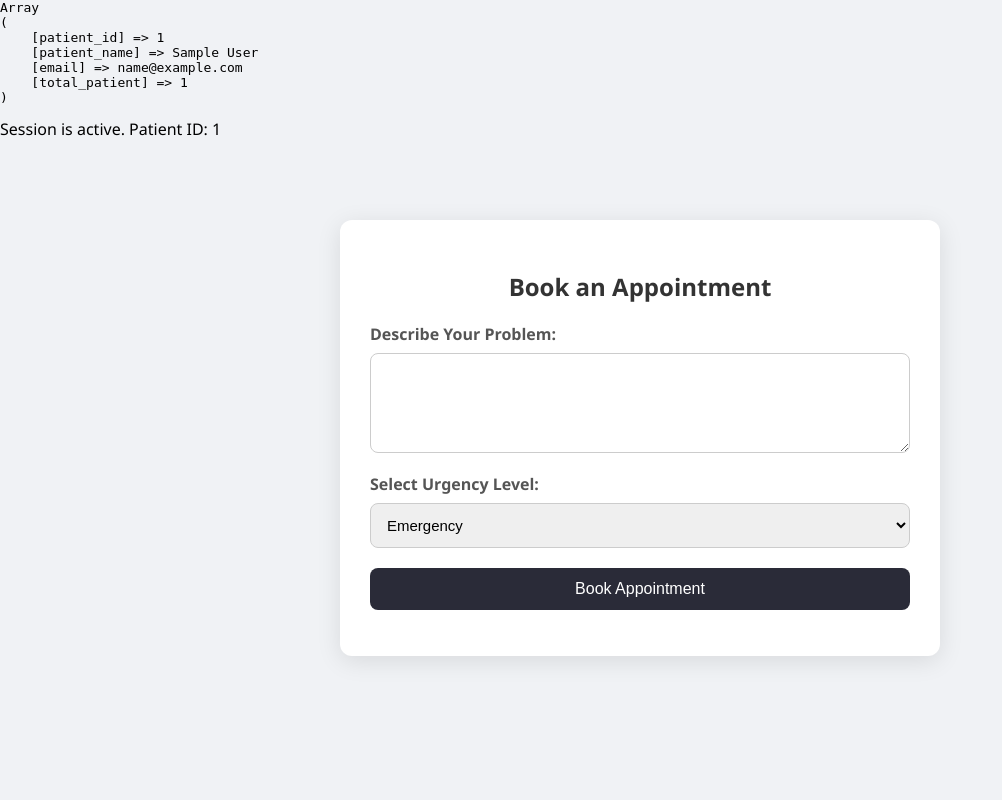
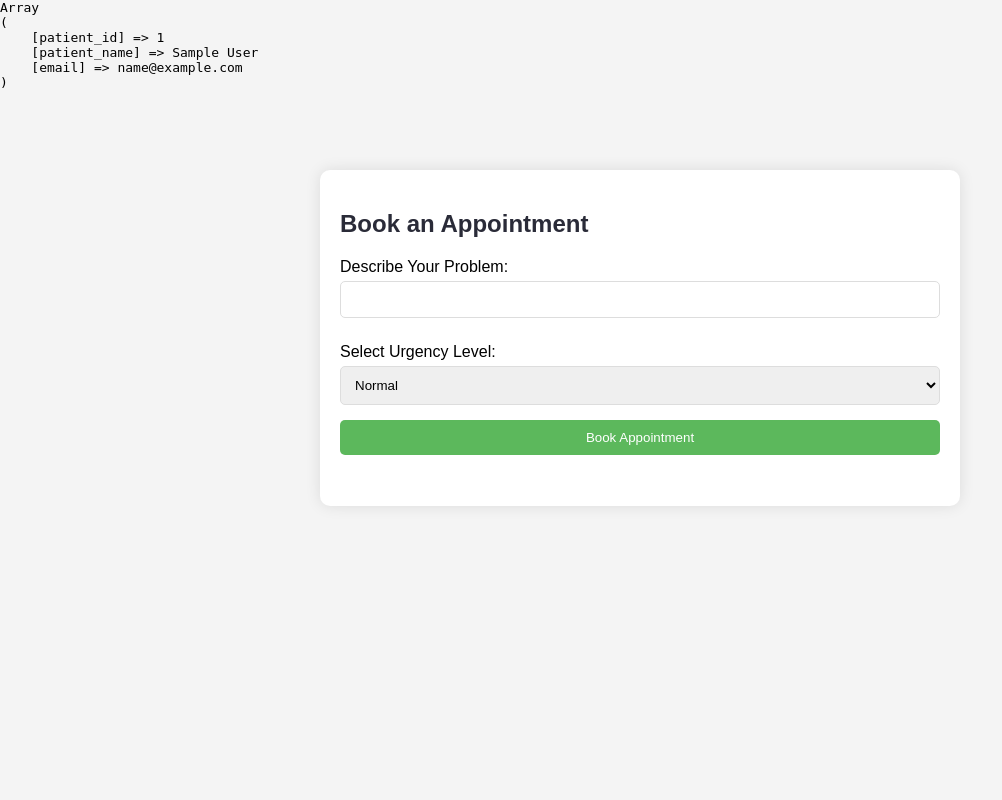
Before and after one commit to davidphilz/Hospital-Appointment-System, a PHP site: page /user-dashboard/dashboard/book_appointment.php in a window 1280 px wide. Shown: the whole page, without its empty margins (0-1002 px from the left). Run offline with PHP 8.4, Linux system fonts and the light colour scheme; the visitor is signed in with stand-in values (Sample User, id 1).

Commit message:
final push

```diff
--- a/Queuing Module/dashboard/book_appointment.php
+++ b/Queuing Module/dashboard/book_appointment.php
@@ -8,8 +8,6 @@ if (!isset($_SESSION['patient_id'])) {
     echo "Session not set. Redirecting to login.";
     header("Location: /Hospital-Appointment-System/Queuing Module/auth/login.php");
     exit();
-} else {
-    echo "Session is active. Patient ID: " . $_SESSION['patient_id'];
 }
 
 include('../includes/db.php'); // Database connection
@@ -47,8 +45,6 @@ if ($_SERVER['REQUEST_METHOD'] == 'POST') {
         $unit = 'Obstetrics';
     } elseif (stripos($problem_description, 'child') !== false) {
         $unit = 'Pediatrics';
-    } elseif (stripos($problem_description, 'mental') !== false || stripos($problem_description, 'depression') !== false) {
-        $unit = 'Psychiatry';
     }
 
     if ($unit === '') {
@@ -78,12 +74,6 @@ if ($_SERVER['REQUEST_METHOD'] == 'POST') {
             VALUES ('$patient_id', '$problem_description', '$unit', '$urgency', 'pending', '$formatted_appointment_date')";
 
     if (mysqli_query($conn, $sql)) {
-        // Update the total patient count in session
-        $total_patient_query = "SELECT COUNT(*) AS total FROM appointments";
-        $total_patient_result = mysqli_query($conn, $total_patient_query);
-        $total_patient_data = mysqli_fetch_assoc($total_patient_result);
-        $_SESSION['total_patient'] = $total_patient_data['total'];
-
         echo "<script>alert('Appointment booked successfully! Scheduled for $formatted_appointment_date.'); window.location.href = 'index.php';</script>";
     } else {
         echo "Error: " . mysqli_error($conn);
@@ -96,85 +86,61 @@ if ($_SERVER['REQUEST_METHOD'] == 'POST') {
 <head>
     <title>Book Appointment</title>
     <style>
-        * {
-            box-sizing: border-box;
-        }
         body {
-            font-family: 'Segoe UI', Tahoma, Geneva, Verdana, sans-serif;
-            background: #f0f2f5;
+            font-family: Arial, sans-serif;
+            background: #f4f4f4;
             margin: 0;
             padding: 0;
         }
         .form-container {
             max-width: 600px;
             margin: 80px auto;
-            padding: 30px;
-            background: #fff;
-            border-radius: 12px;
-            box-shadow: 0 5px 25px rgba(0,0,0,0.1);
-            overflow: hidden;
+            padding: 20px;
+            background: white;
+            border-radius: 10px;
+            box-shadow: 0 0 15px rgba(0,0,0,0.1);
         }
         h2 {
-            margin-bottom: 20px;
-            color: #333;
-            text-align: center;
-        }
-        .form-group {
-            margin-bottom: 20px;
+            color: #2a2b38;
         }
         label {
-            font-weight: 600;
-            margin-bottom: 8px;
             display: block;
-            color: #555;
+            margin: 10px 0 5px;
         }
-        input, textarea, select {
+        input, select, button {
             width: 100%;
-            padding: 12px;
-            border: 1px solid #ccc;
-            border-radius: 8px;
-            resize: vertical;
-            font-size: 15px;
-        }
-        textarea {
-            min-height: 100px;
+            padding: 10px;
+            margin-bottom: 15px;
+            border: 1px solid #ddd;
+            border-radius: 5px;
         }
         button {
-            width: 100%;
-            padding: 12px;
-            background-color: #2a2b38;
+            background: #5cb85c;
             color: white;
-            font-size: 16px;
             border: none;
-            border-radius: 8px;
             cursor: pointer;
-            transition: background 0.3s;
         }
         button:hover {
-            background-color: #444;
+            background: #4cae4c;
         }
     </style>
 </head>
 <body>
+    <div class="form-container">
+        <h2>Book an Appointment</h2>
+        <form method="POST" action="">
+            <label for="problem_description">Describe Your Problem:</label>
+            <input type="text" id="problem_description" name="problem_description" required>
 
-<div class="form-container">
-    <h2>Book an Appointment</h2>
-    <form method="POST" action="">
-        <div class="form-group">
-            <label for="problem_description">Describe Your Problem:</label>
-            <textarea id="problem_description" name="problem_description" required></textarea>
-        </div>
-        <div class="form-group">
             <label for="urgency">Select Urgency Level:</label>
             <select id="urgency" name="urgency" required>
-                <option value="Emergency">Emergency</option>
-                <option value="High">High</option>
                 <option value="Normal">Normal</option>
+                <option value="Urgent">Urgent</option>
+                <option value="Critical">Critical</option>
             </select>
-        </div>
-        <button type="submit">Book Appointment</button>
-    </form>
-</div>
 
+            <button type="submit">Book Appointment</button>
+        </form>
+    </div>
 </body>
 </html>
--- a/Queuing Module/dashboard/index.php
+++ b/Queuing Module/dashboard/index.php
@@ -1,8 +1,6 @@
 <?php
 session_start();
-echo "<pre>";
-print_r($_SESSION);
-echo "</pre>";
+
 
 if (!isset($_SESSION['patient_id'])) { // Check for 'patient_id' instead of 'id'
     header("Location: /Hospital-Appointment-System/Queuing Module/auth/login.php");
```
